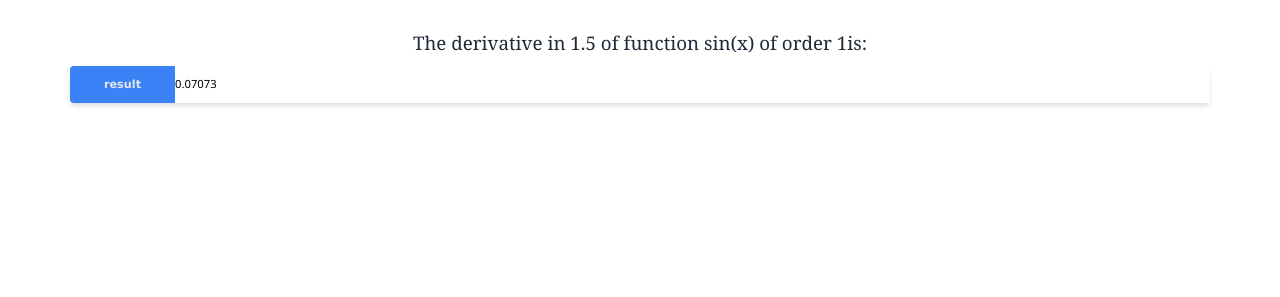
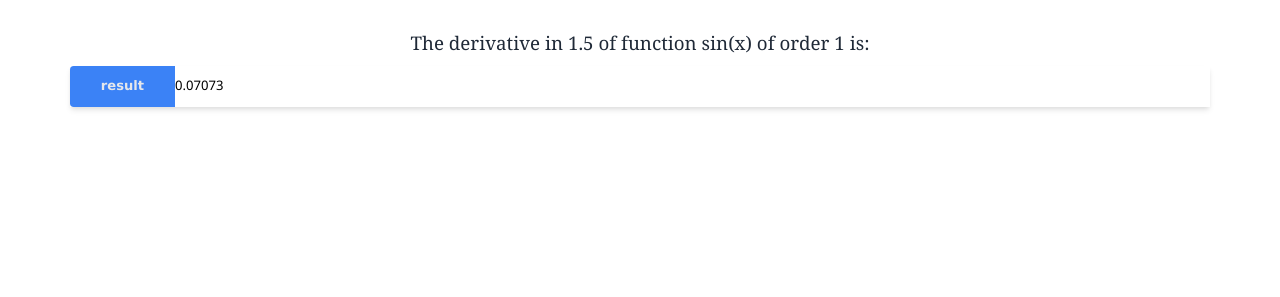
Before and after one commit to CW3A1/flask, a Flask app: page /status/1 in a window 1280 px wide. Shown: the part 63-360 px from the top of the page. Run offline with Flask 2, Linux system fonts and the light colour scheme; data that the repository does not hold is empty.

Commit message:
minor fixes

```diff
--- a/templates/results/resultdifferentiation.html
+++ b/templates/results/resultdifferentiation.html
@@ -2,11 +2,11 @@
 {% block content %}
 <body>
     <h1 class="text-gray-800 font-serif text-xl text-center">
-        The derivative in {{options['a']}} of function {{options['f']}} of order {{options['order']}}is:
+        The derivative in {{options['a']}} of function {{options['f']}} of order {{options['order']}} is:
     </h1>
     <div class="sec flex-1">
-        <span class="flex shadow-md mb-5 text-xs">
+        <span class="flex shadow-md mb-5 text-sm">
             <span class="bg-blue-500 w-28 font-bold text-center text-gray-200 p-3 px-5 rounded-l">result</span>
-        <h1 class="text-xs">{{result}}</h1>
+        <h1 class="text-sm">{{result}}</h1>
     </div>
 {% endblock %}
```
